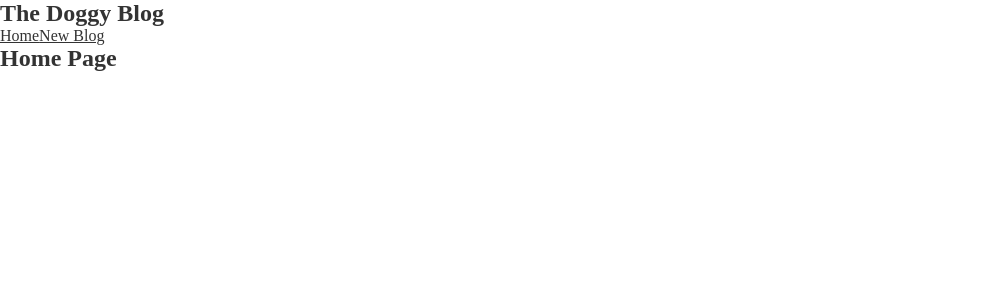
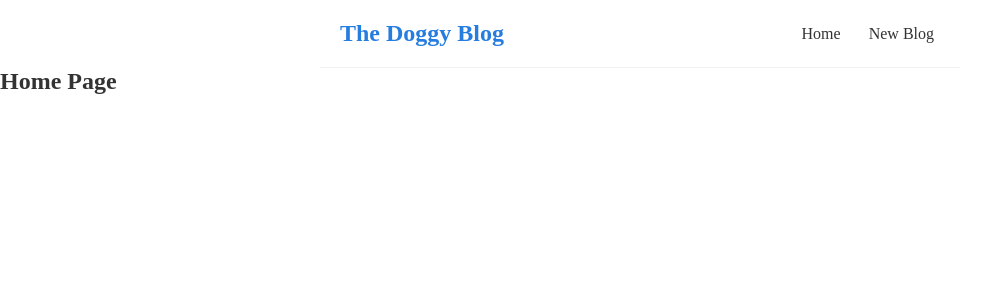
Before and after one commit to KaisaSS/react-blog, a React (Create React App) app: page / in a window 1280 px wide. Shown: the top 300 px of the page, without its empty margins (0-997 px from the left). Built offline with nearby package versions, Linux system fonts and the light colour scheme.

Commit message:
Add style to Navbar

```diff
--- a/src/components/Navbar.js
+++ b/src/components/Navbar.js
@@ -5,8 +5,12 @@ const Navbar = () => {
     <nav className="navbar">
       <h1>The Doggy Blog</h1>
       <div className="links">
-        <NavLink to="/">Home</NavLink>
-        <NavLink to="/">New Blog</NavLink>
+        <NavLink to="/" className="link">
+          Home
+        </NavLink>
+        <NavLink to="/" className="link">
+          New Blog
+        </NavLink>
       </div>
     </nav>
   );
--- a/src/index.css
+++ b/src/index.css
@@ -2,3 +2,30 @@
   margin: 0;
   color: #333;
 }
+
+.navbar {
+  padding: 20px;
+  display: flex;
+  align-items: center;
+  max-width: 600px;
+  margin: 0 auto;
+  border-bottom: 1px solid #f2f2f2;
+}
+
+.navbar h1 {
+  color: #267de0;
+}
+
+.navbar .links {
+  margin-left: auto;
+}
+
+.navbar .link {
+  margin-left: 16px;
+  text-decoration: none;
+  padding: 6px;
+}
+
+.navbar .link:hover {
+  color: #267de0;
+}
```
